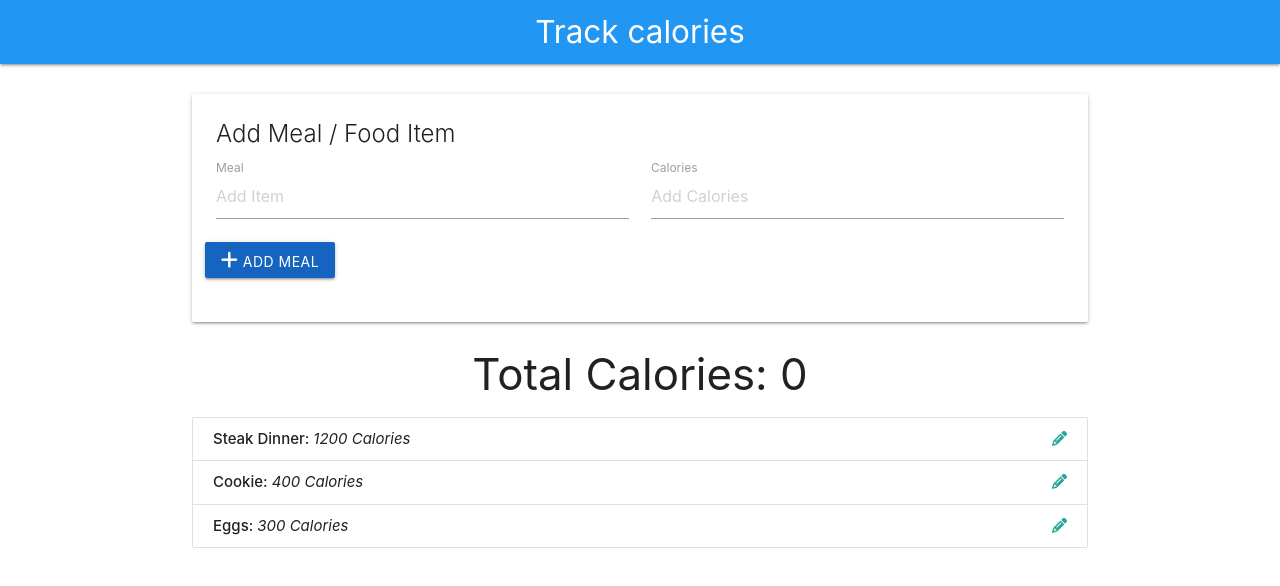
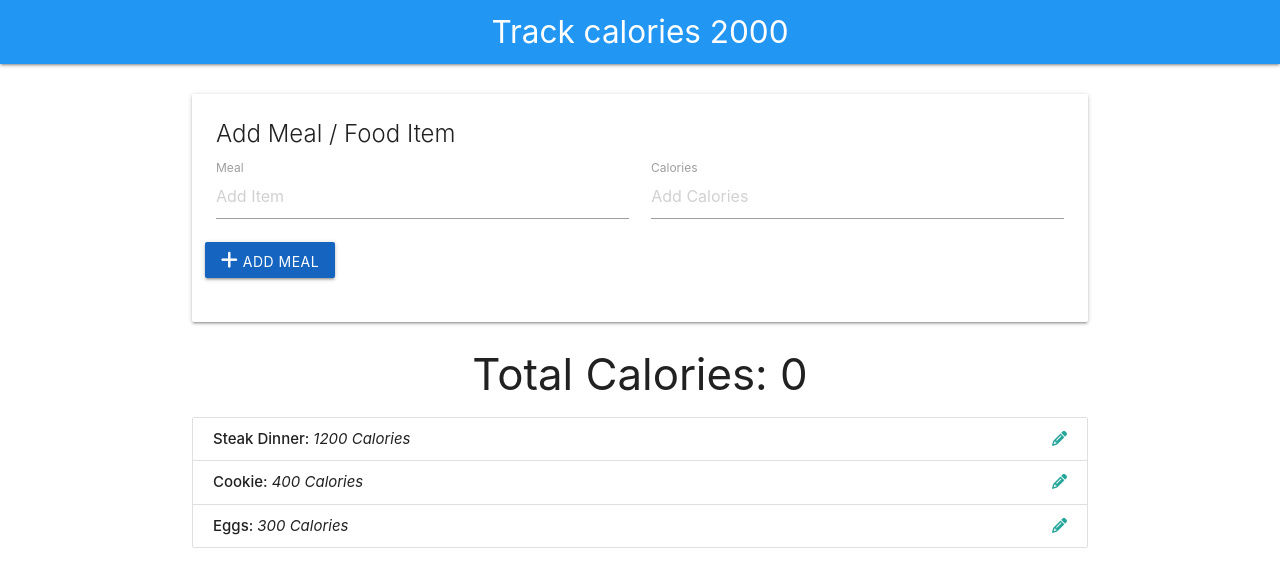
Before and after one commit to PrivacyAssessment1/calory_pivotal, a plain HTML site: page index.html in a window 1280 px wide. Drawn offline with nearby package versions, Linux system fonts and the light colour scheme.

Commit message:
First commit

```diff
--- a/index.html
+++ b/index.html
@@ -13,7 +13,7 @@
 <nav>
     <div class="nav-wrapper blue">
         <div class="container">
-            <a href="#" class="brand-logo center">Track calories</a>
+            <a href="#" class="brand-logo center">Track calories 2000</a>
         </div>
     </div>
 </nav>
```
